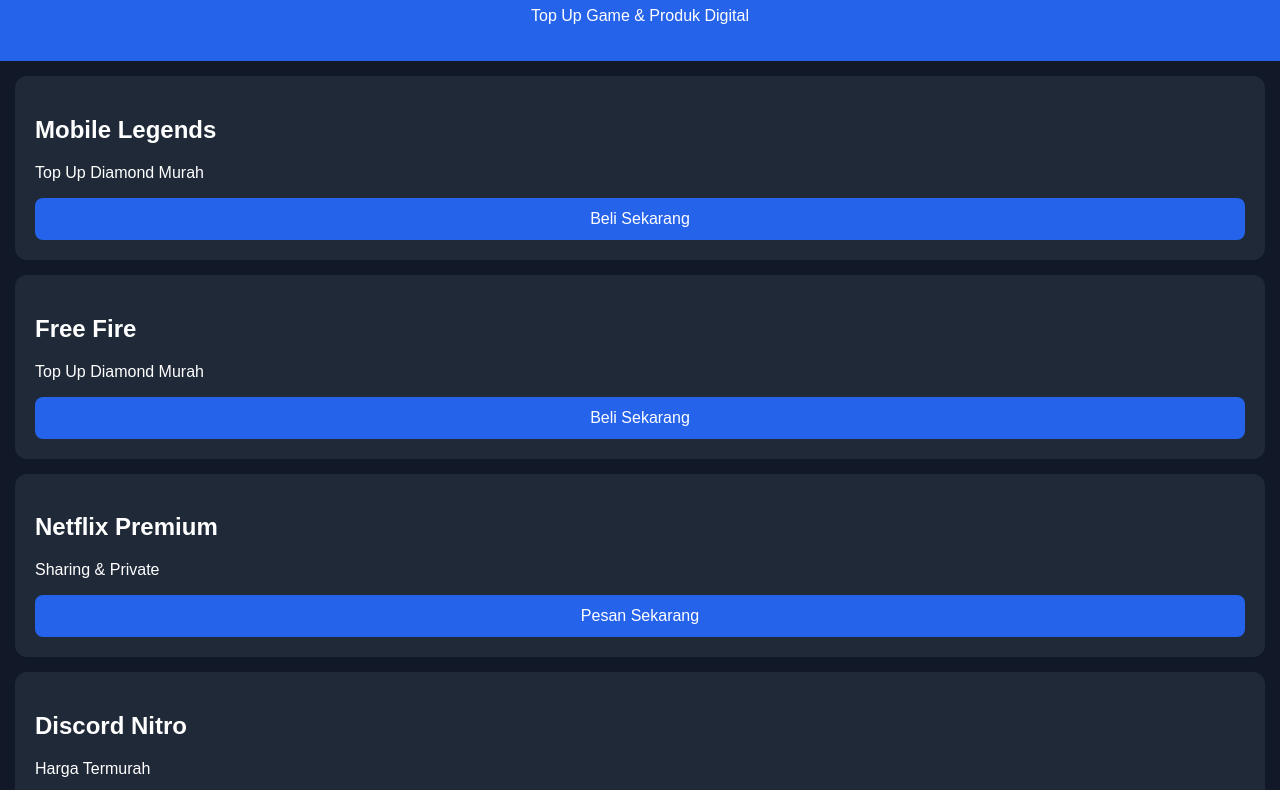
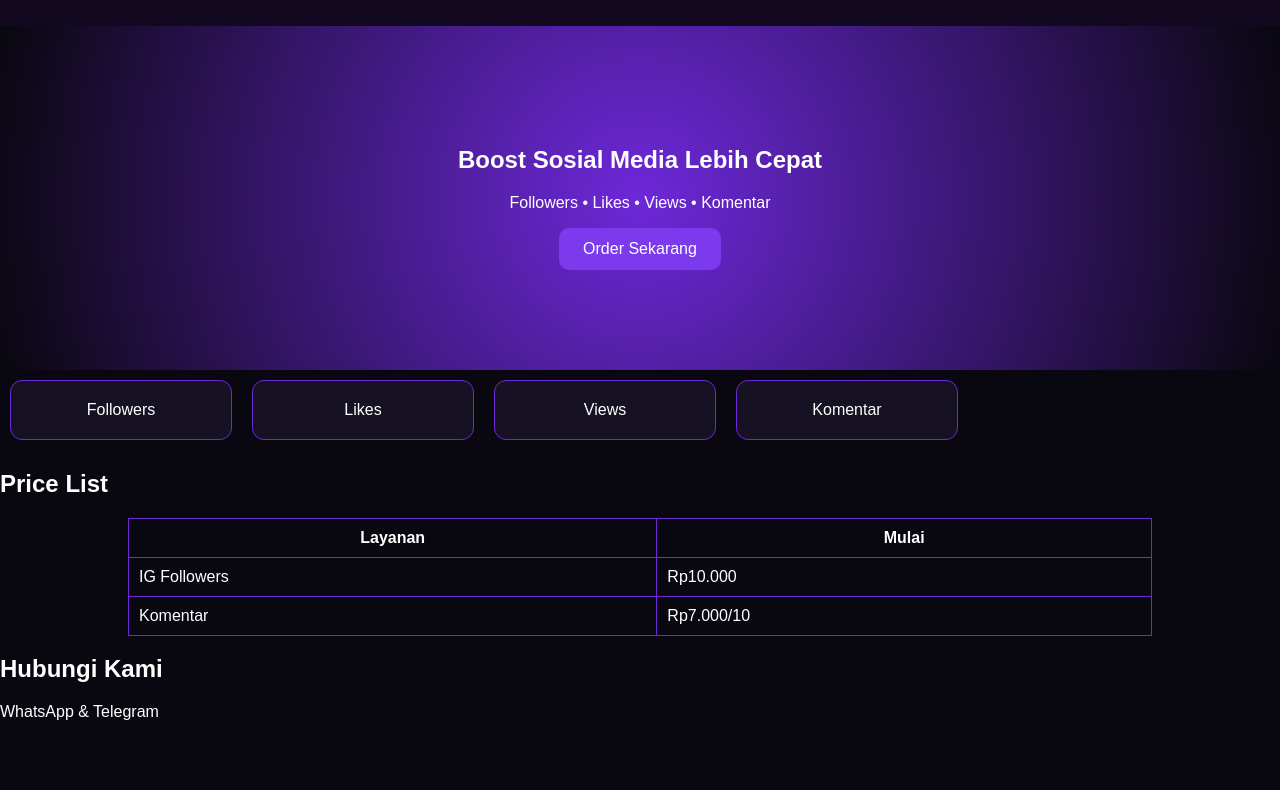
Before and after one commit to itemverseid-design/itemverse.id, a plain HTML site: page index.html in a window 1280 px wide. Shown: the part 94-884 px from the top of the page. After the commit the page ends 831 px from the top, so only its background shows below. Drawn offline with Linux system fonts and the light colour scheme; files that its build step writes are made by us from their sources.

Commit message:
Add files via upload

```diff
--- a/index.html
+++ b/index.html
@@ -1,70 +1 @@
-<!DOCTYPE html>
-<html lang="id">
-<head>
-<meta charset="UTF-8">
-<meta name="viewport" content="width=device-width, initial-scale=1.0">
-<title>ItemVerse</title>
-
-<style>
-body{
-    margin:0;
-    font-family:Arial,sans-serif;
-    background:#111827;
-    color:white;
-}
-header{
-    background:#2563eb;
-    padding:20px;
-    text-align:center;
-}
-.card{
-    background:#1f2937;
-    margin:15px;
-    padding:20px;
-    border-radius:12px;
-}
-button{
-    background:#2563eb;
-    color:white;
-    border:none;
-    padding:12px 20px;
-    border-radius:8px;
-    width:100%;
-    font-size:16px;
-}
-</style>
-</head>
-
-<body>
-
-<header>
-<h1>🎮 ItemVerse</h1>
-<p>Top Up Game & Produk Digital</p>
-</header>
-
-<div class="card">
-<h2>Mobile Legends</h2>
-<p>Top Up Diamond Murah</p>
-<button>Beli Sekarang</button>
-</div>
-
-<div class="card">
-<h2>Free Fire</h2>
-<p>Top Up Diamond Murah</p>
-<button>Beli Sekarang</button>
-</div>
-
-<div class="card">
-<h2>Netflix Premium</h2>
-<p>Sharing & Private</p>
-<button>Pesan Sekarang</button>
-</div>
-
-<div class="card">
-<h2>Discord Nitro</h2>
-<p>Harga Termurah</p>
-<button>Pesan Sekarang</button>
-</div>
-
-</body>
-</html>
+<!doctype html><html><head><meta charset='utf-8'><meta name='viewport' content='width=device-width,initial-scale=1'><title>ITEMVERSE</title><link rel='stylesheet' href='css/style.css'></head><body><header><h1>ITEMVERSE</h1><nav><a href='#layanan'>Layanan</a><a href='#harga'>Harga</a><a href='#kontak'>Kontak</a></nav></header><section class='hero'><h2>Boost Sosial Media Lebih Cepat</h2><p>Followers • Likes • Views • Komentar</p><a class='btn' href='https://wa.me/'>Order Sekarang</a></section><section id='layanan'><div class='card'>Followers</div><div class='card'>Likes</div><div class='card'>Views</div><div class='card'>Komentar</div></section><section id='harga'><h2>Price List</h2><table><tr><th>Layanan</th><th>Mulai</th></tr><tr><td>IG Followers</td><td>Rp10.000</td></tr><tr><td>Komentar</td><td>Rp7.000/10</td></tr></table></section><section id='kontak'><h2>Hubungi Kami</h2><p>WhatsApp & Telegram</p></section><script src='js/script.js'></script></body></html>
--- /dev/null
+++ b/script.js
@@ -0,0 +1 @@
+document.querySelectorAll('.card').forEach((c,i)=>{c.style.opacity=0;setTimeout(()=>{c.style.transition='1s';c.style.opacity=1;},i*200)});
--- /dev/null
+++ b/style.css
@@ -0,0 +1 @@
+body{margin:0;font-family:Arial;background:#09070f;color:#fff}header{display:flex;justify-content:space-between;padding:20px;background:#12081f;position:sticky;top:0}a{color:#c98cff;text-decoration:none;margin:0 10px}.hero{text-align:center;padding:100px 20px;background:radial-gradient(circle,#6d28d9,#09070f)}.btn{display:inline-block;background:#7c3aed;padding:12px 24px;border-radius:10px;color:#fff}.card{background:#171124;padding:20px;margin:10px;border:1px solid #6d28d9;border-radius:12px;display:inline-block;width:180px;text-align:center}table{width:80%;margin:auto;border-collapse:collapse}td,th{border:1px solid #6d28d9;padding:10px}
```
